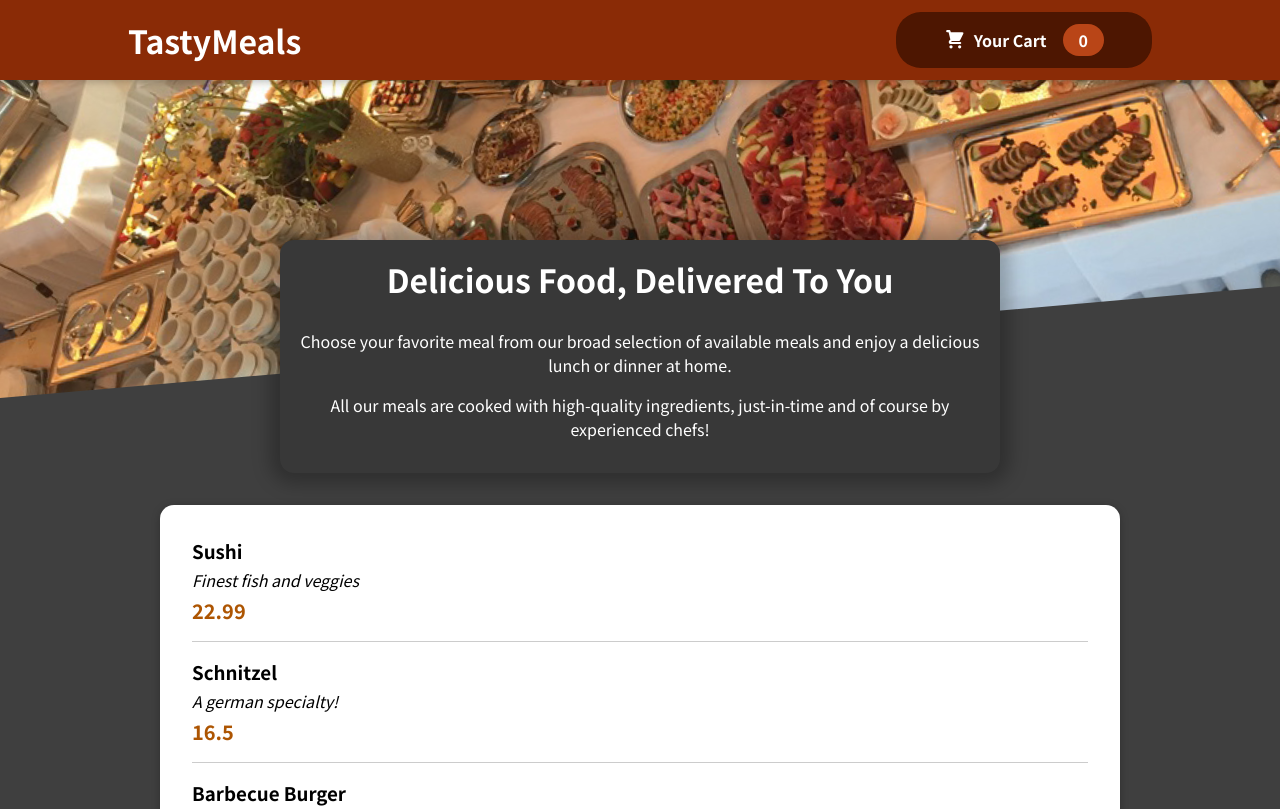
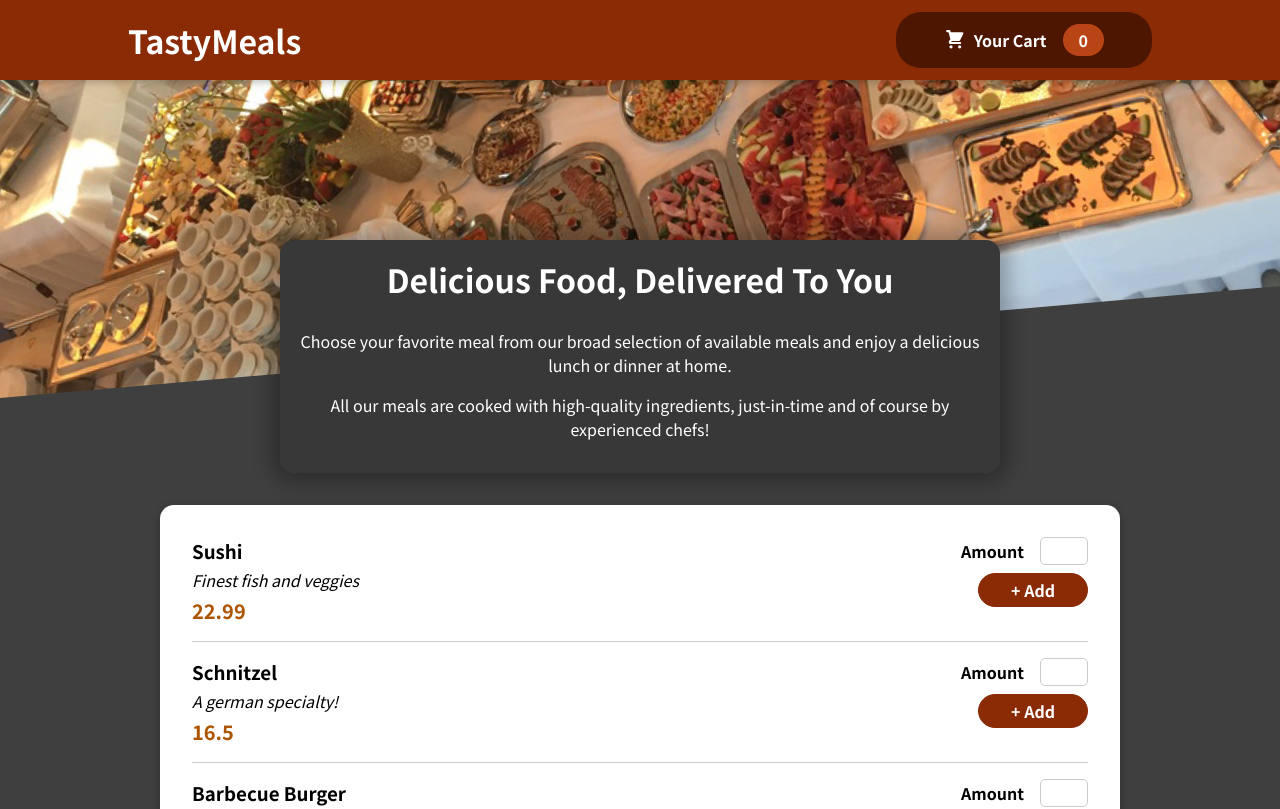
Before and after one commit to ShinchanThakur/Food-Order-App, a React (Create React App) app: page / in a window 1280 px wide. Shown: the top 809 px of the page. Built offline with nearby package versions, Linux system fonts and the light colour scheme.

Commit message:
Added button to add meal

```diff
--- a/src/components/Meals/MealItem/MealItem.js
+++ b/src/components/Meals/MealItem/MealItem.js
@@ -1,4 +1,5 @@
 import styles from "./MealItem.module.css";
+import MealItemForm from "./MealItemForm";
 
 const MealItem = props => {
     return (
@@ -8,6 +9,7 @@
                 <div className={styles.description}>{props.description}</div>
                 <div className={styles.price}>{props.price}</div>
             </div>
+            <MealItemForm {...props} />
         </li>
     )
 }
--- /dev/null
+++ b/src/components/Meals/MealItem/MealItemForm.js
@@ -0,0 +1,16 @@
+import styles from './MealItemForm.module.css';
+import Input from '../../UI/Input';
+
+const MealItemForm = props => {
+    const onAddMealHandler = (event) => {
+        event.preventDefault();
+    }
+    return (
+        <form className={styles.form} onSubmit={onAddMealHandler}>
+            <Input label="Amount" input={{ ...props, type: 'number' }} />
+            <button>+ Add</button>
+        </form>
+    )
+}
+
+export default MealItemForm;
--- /dev/null
+++ b/src/components/Meals/MealItem/MealItemForm.module.css
@@ -0,0 +1,20 @@
+.form {
+  text-align: right;
+}
+
+.form button {
+  font: inherit;
+  cursor: pointer;
+  background-color: #8a2b06;
+  border: 1px solid #8a2b06;
+  color: white;
+  padding: 0.25rem 2rem;
+  border-radius: 20px;
+  font-weight: bold;
+}
+
+.form button:hover,
+.form button:active {
+  background-color: #641e03;
+  border-color: #641e03;
+}
--- /dev/null
+++ b/src/components/UI/Input.js
@@ -0,0 +1,12 @@
+import styles from './Input.module.css';
+
+const Input = props => {
+    return (
+        <div className={styles.input}>
+            <label htmlFor={props.input.id}>{props.label}</label>
+            <input {...props.input} />
+        </div>
+    )
+}
+
+export default Input;
--- /dev/null
+++ b/src/components/UI/Input.module.css
@@ -0,0 +1,18 @@
+.input {
+  display: flex;
+  align-items: center;
+  margin-bottom: 0.5rem;
+}
+
+.input label {
+  font-weight: bold;
+  margin-right: 1rem;
+}
+
+.input input {
+  width: 3rem;
+  border-radius: 5px;
+  border: 1px solid #ccc;
+  font: inherit;
+  padding-left: 0.5rem;
+}
```
Also changed, not shown: public/logo192.png (added), public/logo512.png (added).
